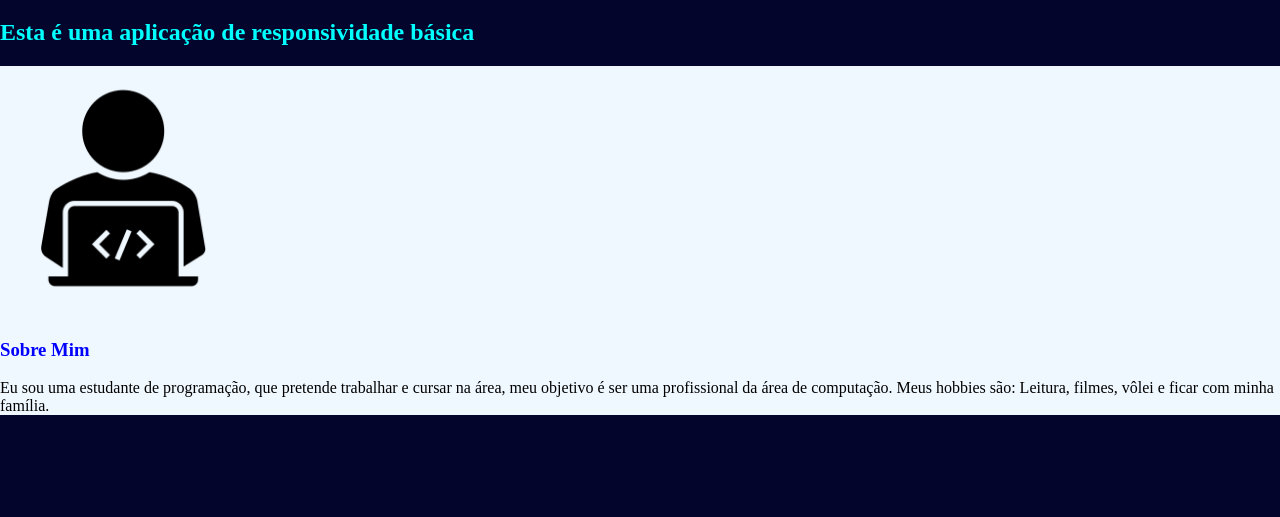
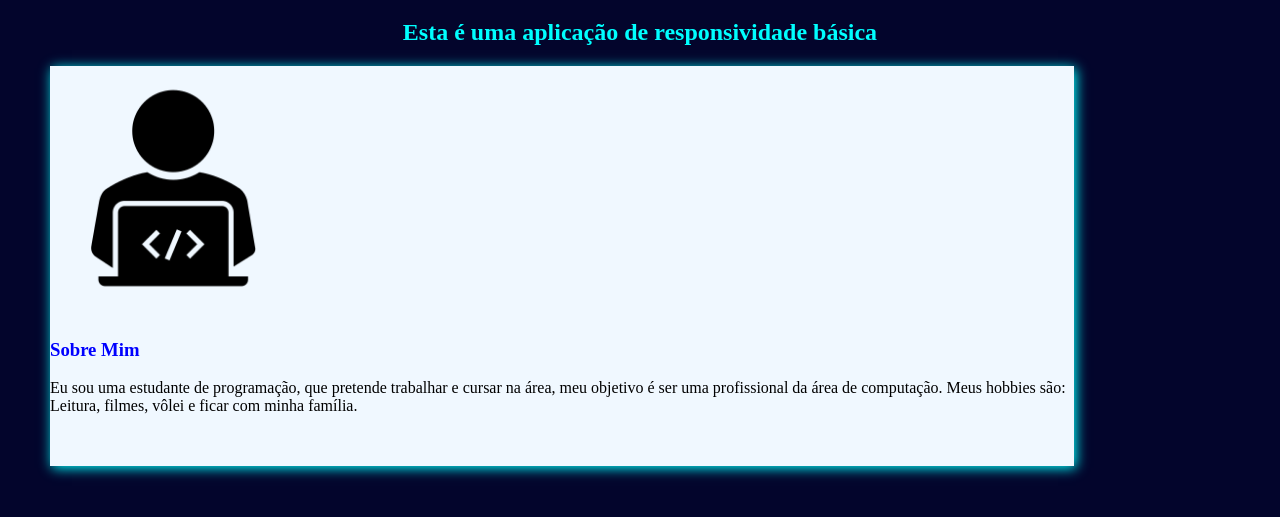
Before and after one commit to KimberllyMedeiros/Tarefa-CSS-02, a plain HTML site: page index.html in a window 1280 px wide. Shown: the part 61-578 px from the top of the page. Drawn offline with Linux system fonts and the light colour scheme.

Commit message:
wireframe

```diff
--- a/style.css
+++ b/style.css
@@ -5,6 +5,10 @@
 }
 #caixa{
     background-color: aliceblue;
+    width: 80%;
+    height: 400px;
+    margin-left: 50px;
+   box-shadow: 2px 2px 12px aqua;
 }
 #foto{
    width: 250px;
@@ -13,10 +17,12 @@
 #texto1{
     color: aliceblue;
     text-align: center;
-    size:500px
+    font-weight: bold;
+
 }
 #texto2{
     color: aqua;
+    text-align: center;
 }
 #texto3{
     color: blue;
```
